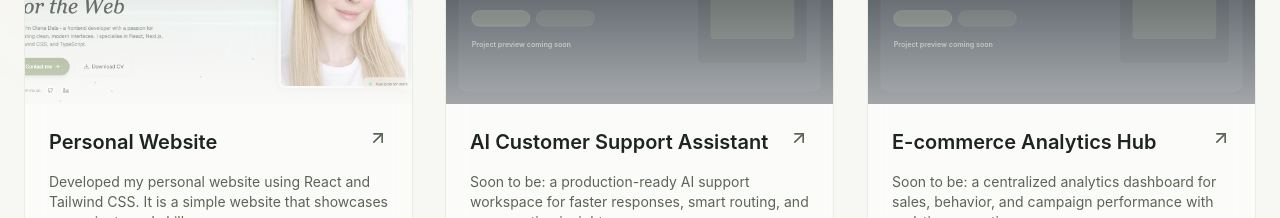
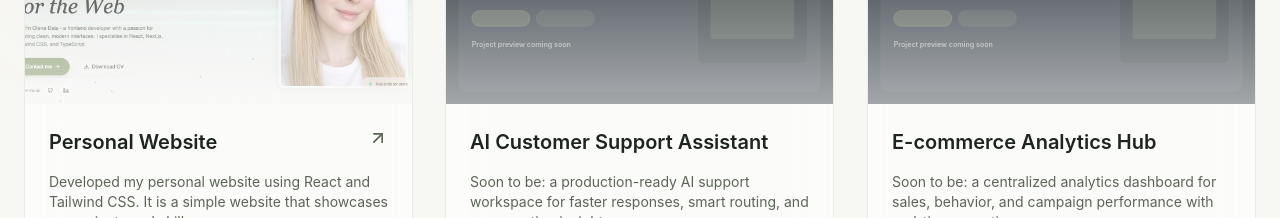
Before and after one commit to DatsOlena/portfolio_project, a React (Vite) app: page / in a window 1280 px wide. Shown: the part 3740-3958 px from the top of the page. Built offline with nearby package versions, Linux system fonts and the light colour scheme.

Commit message:
Add links to projects

```diff
--- a/src/sections/Projects.jsx
+++ b/src/sections/Projects.jsx
@@ -166,12 +166,11 @@ export const Projects = () => {
                   <h3 className="text-xl font-semibold group-hover:text-primary transition-colors">
                     {project.title}
                   </h3>
-                  <ArrowUpRight
-                    className="w-5 h-5
-                  text-muted-foreground group-hover:text-primary
-                   group-hover:translate-x-1
-                   group-hover:-translate-y-1 transition-all"
-                  />
+                  {(project.link || project.github) && (
+                  <a href={project.link || project.github} target="_blank" rel="noreferrer" className="cursor-pointer">
+                      <ArrowUpRight className="w-5 h-5 text-muted-foreground group-hover:text-primary group-hover:translate-x-1 group-hover:-translate-y-1 transition-all" />
+                  </a>
+                  )}
                 </div>
                 <p className="text-muted-foreground text-sm">
                   {project.description}
```
